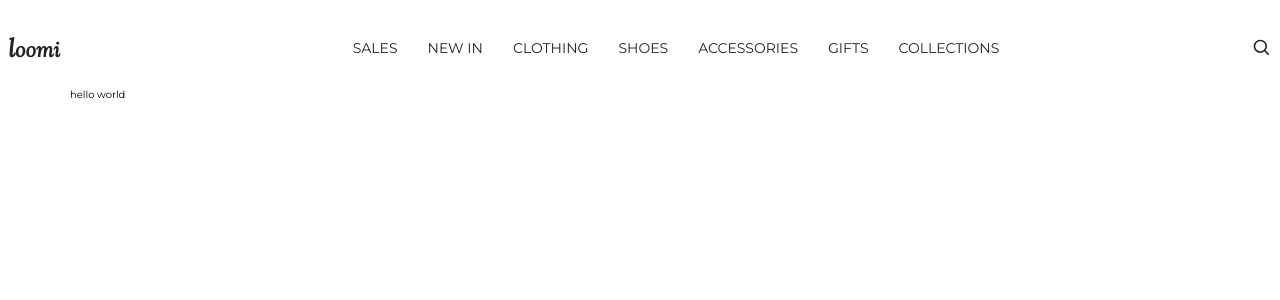
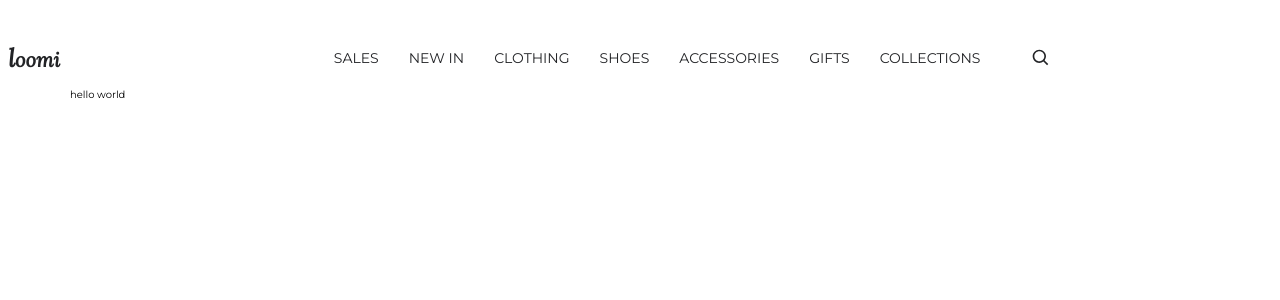
Before and after one commit to umersaleem50/loomi-frontend-02, a React (Create React App) app: page / in a window 1280 px wide. Shown: the top 300 px of the page. Built offline with nearby package versions, Linux system fonts and the light colour scheme.

Commit message:
Create navigation, implementing search functionality

```diff
--- a/package.json
+++ b/package.json
@@ -6,6 +6,7 @@
     "@testing-library/jest-dom": "^5.16.4",
     "@testing-library/react": "^13.3.0",
     "@testing-library/user-event": "^13.5.0",
+    "axios": "^0.27.2",
     "node-sass": "^7.0.1",
     "react": "^18.1.0",
     "react-dom": "^18.1.0",
@@ -37,5 +38,6 @@
       "last 1 firefox version",
       "last 1 safari version"
     ]
-  }
+  },
+  "proxy": "http://localhost:4000"
 }
--- a/src/Components/Stateful/Navigation/Navigation.js
+++ b/src/Components/Stateful/Navigation/Navigation.js
@@ -24,7 +24,7 @@ class Navigation extends Component {
     return (
       <nav className="nav">
         <Logo className="nav__logo" />
-        <nav>
+        <nav className="nav__links">
           <Navlinks links={this.links} />
         </nav>
         <Actions className="nav__actions" />
--- a/src/Components/Stateful/Navigation/_Navigation.scss
+++ b/src/Components/Stateful/Navigation/_Navigation.scss
@@ -1,15 +1,26 @@
 .nav {
-  display: flex;
+  // display: flex;
   align-items: center;
-  justify-content: space-between;
+  // justify-content: space-between;
+  display: grid;
+  grid-gap: 3rem;
+  grid-template-columns: 1fr 3fr 1fr;
+  grid-template-rows: 10rem;
   height: 8rem;
   position: relative;
 
   &__links {
-    display: flex;
-    justify-self: center;
-    justify-content: space-between;
-    list-style: none;
+    display: grid;
+    grid-column: 2/3;
+
+    grid-row: 1 / -1;
+
+    ul {
+      list-style: none;
+      display: flex;
+      justify-self: flex-start;
+      justify-content: space-between;
+    }
   }
 
   &__link {
@@ -21,7 +32,22 @@
     padding: 2rem 1rem;
     margin: 0 0.5rem;
   }
+
+  &__actions {
+    display: grid;
+    grid-column: 3 / -1;
+    grid-row: 1 / -1;
+    transition: all 0.2s ease-in-out;
+  }
   //
+}
+
+.search__toggle {
+  // position: absolute;
+  // top: 50%;
+  // left: 50%;
+  // transform: translate(-50%, -50%);
+  grid-column: 2/-1;
 }
 
 .active {
--- a/src/Components/Stateful/Navigation/actions/actions.js
+++ b/src/Components/Stateful/Navigation/actions/actions.js
@@ -1,11 +1,23 @@
+import React from "react";
+import { useRef } from "react";
 import Search from "../../Search/Search";
 
-const actions = (props) => {
+const Actions = (props) => {
+  const searchRef = useRef();
+
+  const searchToggled = (e) => {
+    searchRef.current.classList.add("search__toggle");
+  };
+
+  const closeSearch = (e) => {
+    searchRef.current.classList.remove("search__toggle");
+  };
+
   return (
-    <div className="nav__actions">
-      <Search />
+    <div ref={searchRef} className="nav__actions">
+      <Search searchToggled={searchToggled} closeSearch={closeSearch} />
     </div>
   );
 };
 
-export default actions;
+export default Actions;
--- a/src/Components/Stateful/Navigation/navLinks/Navlinks.js
+++ b/src/Components/Stateful/Navigation/navLinks/Navlinks.js
@@ -2,9 +2,9 @@ import { NavLink } from "react-router-dom";
 
 const navlinks = (props) => {
   return (
-    <ul className="nav__links">
+    <ul>
       {props.links.map((el, i) => (
-        <li>
+        <li key={i}>
           <NavLink to={`/${el.split(" ").join("-")}`} className="nav__link">
             {el}
           </NavLink>
--- a/src/Components/Stateful/Search/Search.js
+++ b/src/Components/Stateful/Search/Search.js
@@ -1,35 +1,63 @@
 import { Component } from "react";
+import axios from "axios";
 import { BiSearch } from "react-icons/bi";
 import { IoCloseOutline as BtnClose } from "react-icons/io5";
+
 import "./Search.scss";
 class Search extends Component {
   state = {
     isToggle: false,
+    products: "",
+    results: [],
   };
+
+  componentDidUpdate() {
+    this.state.results = axios
+      .get("/api/v1/products", {
+        params: { category: this.state.products },
+      })
+      .then((results) => {
+        this.setState({ results });
+        console.log(results);
+      });
+
+    console.log(this.state.results);
+  }
 
   //   classes = ["search"].push(() => (this.state.isToggle ? "toggle" : ""));
 
   render() {
     return (
-      <div className={`search ${this.state.isToggle ? "toggle" : ""}`}>
+      <div className={`search`}>
         <BiSearch
           size={"2rem"}
           color={"var(--color-primary)"}
           onClick={(e) => {
             this.setState({ isToggle: true });
+            this.props.searchToggled(e);
           }}
           className="search__btn"
         />
         {this.state.isToggle && (
-          <input type="text" className="search__input" placeholder="Search" />
+          <input
+            type="text"
+            className="search__input"
+            placeholder="SEARCH"
+            value={this.state.products}
+            onChange={(e) => this.setState({ products: e.value })}
+          />
         )}
         {this.state.isToggle && (
           <BtnClose
             size={"2rem"}
             style={{ opacity: 0.5 }}
-            onClick={(e) => this.setState({ isToggle: false })}
+            onClick={(e) => {
+              this.setState({ isToggle: false });
+              this.props.closeSearch(e);
+            }}
           />
         )}
+        {this.state.isToggle && <div className="search__results">results</div>}
       </div>
     );
   }
--- a/src/Components/Stateful/Search/Search.scss
+++ b/src/Components/Stateful/Search/Search.scss
@@ -1,5 +1,6 @@
 .search {
   display: flex;
+  position: relative;
   align-items: center;
   height: 8rem;
   background-color: var(--color-white);
@@ -12,15 +13,19 @@
     outline: none;
     border: none;
     padding: 0.5rem 2rem;
-    font-size: 1.6rem;
+    font-size: 1.4rem;
     font-family: inherit;
-    width: 70rem;
+    flex: 1;
+    // width: 70rem;
+  }
+
+  &__results {
+    position: absolute;
+    bottom: 0;
+    left: 0;
+    transform: translateY(100%);
+    height: 30rem;
+    background-color: aqua;
+    width: 100%;
   }
 }
-
-.toggle {
-  position: absolute;
-  top: 50%;
-  left: 50%;
-  transform: translate(-50%, -50%);
-}
```
Also changed, not shown: 1 other file (tests, documents, lock files or other folders).
